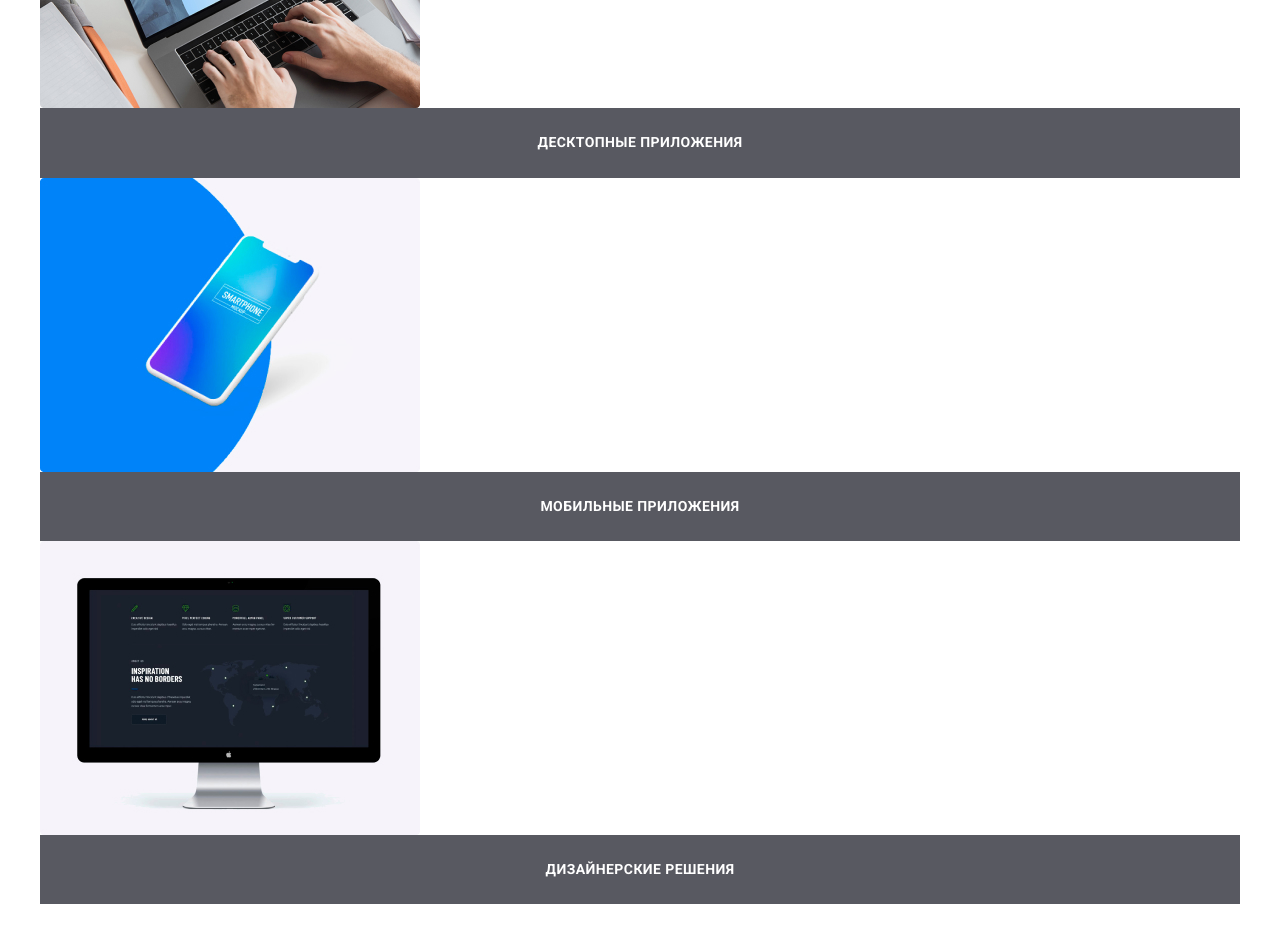
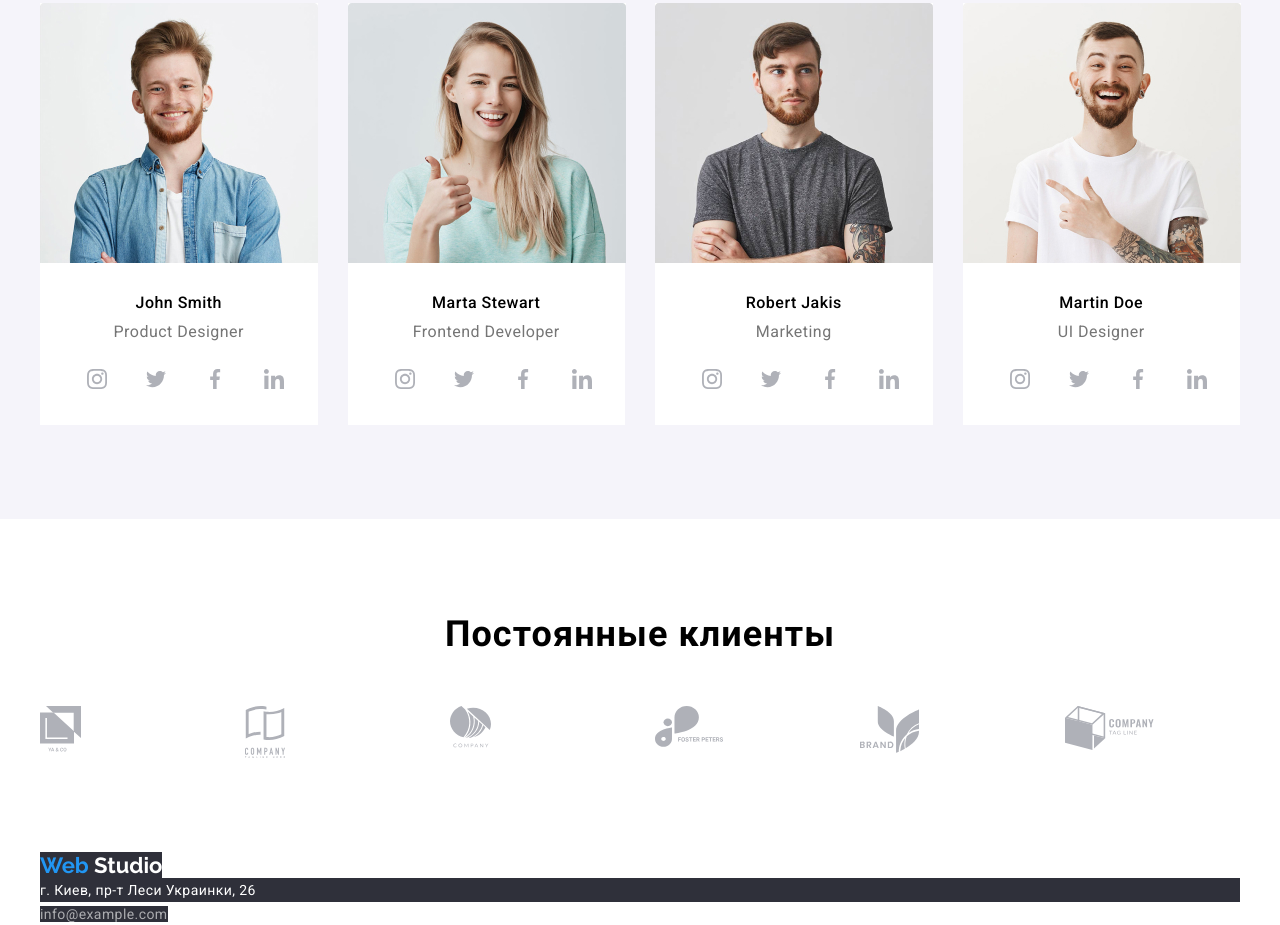
Before and after one commit to reznik-denis/goit-markup-hw-03, a plain HTML site: page index.html in a window 1280 px wide. Shown: the part 1446-2371 px from the top of the page. Drawn offline with nearby package versions, Linux system fonts and the light colour scheme.

Commit message:
Добавляет флекс без футера

```diff
--- a/css/common.css
+++ b/css/common.css
@@ -9,6 +9,7 @@
     --bacground-color: #E5E5E5;
     --bacground-second-color: #F5F4FA;
     --footer-bacground-color: #2F303A;
+    --border-bottom-color: #ECECEC;
 }
 
 body {
@@ -54,8 +55,19 @@ img {
     text-decoration: none;
 }
 
+.header {
+    border-bottom: 1px solid var(--border-bottom-color);
+}
+
+.main-nav {
+    display: flex;
+    align-items: center;
+}
+
 /* Шапка сайта */
 .logo {
+    margin-right: 80px;
+
     color: var(--primary-text-color);
     font-family: 'Raleway', sans-serif;
     font-weight: 700;
@@ -64,10 +76,16 @@ img {
 }
 
 .site-nav {
+    display: flex;
+
     font-weight: 500;
     font-size: 14px;
     line-height: 16px;
     letter-spacing: 0.02em;
+}
+
+.contacts-main {
+    display: flex;
 }
 
 .logo:hover, .logo:focus {
@@ -83,8 +101,16 @@ img {
 }
 
 .site-nav .link {
+    display: block;
+    padding: 32px 5px;
+
     color: var(--primary-text-color);
 }
+
+.site-nav .item:not(:last-child) {
+    margin-right: 40px;
+}
+
 
 .site-nav .link:hover, .site-nav .link:focus {
     color: var(--accent-color);
@@ -98,8 +124,20 @@ img {
     color: var(--primary-text-color);
 }
 
-.site-nav .link-contact {
+.site-nav .contacts-main .link-contact {
+    display: block;
+    padding: 32px 0;
+    margin-left: 10px;
+
     color: var(--text-color);
+}
+
+.site-contacts {
+    margin-left: auto;
+}
+
+.site-nav .contacts-main:not(:last-child) {
+    margin-right: 30px;
 }
 
 .site-nav .link-contact:hover, .site-nav .link-contact:focus {
--- a/css/main.css
+++ b/css/main.css
@@ -35,6 +35,24 @@
     text-align: center;
 }
 
+.advantages {
+    display: flex;
+    flex-wrap: wrap;
+}
+
+.advantages .item {
+    width: calc((100% - 90px) / 4);
+    margin-right: 30px;
+}
+
+.advantages .item:nth-child(4n) {
+    margin-right: 0;
+}
+
+.advantages .item .section-text, .section-subtitle {
+    text-align: left;
+}
+
 .section-title {
     margin-bottom: 50px;
 
@@ -66,6 +84,20 @@
     margin-bottom: 30px;
 }
 
+.doing {
+    display: flex;
+    flex-wrap: wrap;
+}
+
+.doing .item {
+    width: calc((100% - 60px) / 3);
+    margin-right: 30px;
+}
+
+.doing .item:nth-child(3n) {
+    margin-right: 0;
+}
+
 .working {
     padding: 27px 0;
     margin-bottom: 0;
@@ -80,6 +112,8 @@
 }
 
 .comand {
+    margin-bottom: 10px;
+
     font-weight: 500;
     font-size: 16px;
     line-height: 1.2;
@@ -88,8 +122,59 @@
 }
 
 .comand-text {
+    margin-bottom: 16px;
+
     font-size: 16px;
     line-height: 1.2;
     text-align: center;
     letter-spacing: 0.03em;
 }
+
+.our-team {
+    display: flex;
+    flex-wrap: wrap;
+}
+
+.our-team .item {
+    width: calc((100% - 90px) / 4);
+    margin-right: 30px;
+
+    background-color: var(--primary-white-color);
+}
+
+.our-team .item:nth-child(4n) {
+    margin-right: 0;
+}
+
+.img-social {
+    display: flex;
+    padding: 0 36px 24px 35px;
+}
+
+.img-size {
+    padding: 12px;
+}
+
+.img-social .item {
+    justify-content: center;
+}
+
+.section-bacground {
+    background-color: var(--bacground-second-color);
+}
+
+/* .img-customers {
+
+} */
+
+.customers {
+    display: flex;
+}
+
+.customers .item {
+    width: calc((100% - 150px) / 6);
+    margin-right: 30px;
+}
+
+.customers .item:nth-child(6n) {
+    margin-right: 0;
--- a/index.html
+++ b/index.html
@@ -12,32 +12,30 @@
   <body>
     <!-- Шапка сайта -->
     <header class="header">
-      <nav class="container">
+      <nav class="container main-nav">
         <a class="link logo" href="./index.html"><span class="logo-accent">Web</span> Studio</a>
         <ul class="list site-nav">
-          <li>
+          <li class="item">
             <a class="link current" href="./index.html">Студия</a>
           </li>
-          <li>
+          <li class="item">
             <a class="link" href="./portfolio.html">Портфолио</a>
           </li>
-          <li>
+          <li class="item">
             <a class="link" href="#">Контакты</a>
           </li>
         </ul>
-      </nav>
-      <div class="container">
-        <ul class="list site-nav">
-          <li>
+        <ul class="list site-nav site-contacts">
+          <li class="contacts-main">
             <img src="./images/mail.svg" alt="mail" />
             <a  class="link-contact" href="mailto:info@devstudio.com">info@devstudio.com</a>
           </li>
-          <li>
+          <li class="contacts-main">
             <img src="./images/telefone.svg" alt="Telefone" />
             <a class="link-contact" href="tel:+380961111111">+38 096 111 11 11</a>
           </li>
         </ul>
-      </div>
+      </nav>
     </header>
     <main>
       <!-- Герой -->
@@ -51,8 +49,8 @@
       <section class="section no-padding">
         <div class="container">
           <h2 class="section-title">Преимущества</h2>
-          <ul class="list">
-            <li>
+          <ul class="list advantages">
+            <li class="item">
               <a href="#"><img class="img-margin" src="./images/antenna1.svg" alt="Антенна" /></a>
               <h3 class="section-subtitle">Внимание к деталям</h3>
               <p class="section-text">
@@ -60,7 +58,7 @@
                 формированию позиции.
               </p>
             </li>
-            <li>
+            <li class="item">
               <a href="#"><img class="img-margin" src="./images/clock.svg" alt="Часы" /></a>
               <h3 class="section-subtitle">Пунктуальность</h3>
               <p class="section-text">
@@ -68,7 +66,7 @@
                 влечет за собой.
               </p>
             </li>
-            <li>
+            <li class="item">
               <a href="#"><img class="img-margin" src="./images/diagram.svg" alt="Компьютер" /></a>
               <h3 class="section-subtitle">Планирование</h3>
               <p class="section-text">
@@ -76,7 +74,7 @@
                 степени обуславливает.
               </p>
             </li>
-            <li>
+            <li class="item">
               <a href="#"><img class="img-margin" src="./images/astronaut.svg" alt="Астронавт" /></a>
               <h3 class="section-subtitle">Современные технологии</h3>
               <p class="section-text">
@@ -91,16 +89,16 @@
       <section class="section">
         <div class="container">
           <h2 class="section-title">Чем мы занимаемся</h2>
-          <ul class="list">
-            <li>
+          <ul class="list doing">
+            <li class="item">
               <a href="#"><img src="./images/box1.jpg" alt="Десктопные приложения" width="380" height="294" /></a>
               <h3 class="section-subtitle working">Десктопные приложения</h3>
             </li>
-            <li>
+            <li class="item">
               <a href="#"><img src="./images/box2.jpg" alt="Мобильные приложения" width="380" height="294" /></a>
               <h3 class="section-subtitle working">Мобильные приложения</h3>
             </li>
-            <li>
+            <li class="item">
               <a href="#"><img src="./images/box3.jpg" alt="Дизайнерские решения" width="380" height="294" /></a>
               <h3 class="section-subtitle working">Дизайнерские решения</h3>
             </li>
@@ -108,83 +106,83 @@
         </div>
       </section>
       <!-- Наша команда -->
-      <section class="section">
+      <section class="section section-bacground">
         <div class="container">
           <h2 class="section-title">Наша команда</h2>
-          <ul class="list">
-            <li>
+          <ul class="list our-team">
+            <li class="item">
               <img class="img-margin" src="./images/JohnSmith.jpg" alt="John Smith" width="278" height="260"/>
               <h3 class="comand" lang="en">John Smith</h3>
               <p class="comand-text" lang="en">Product Designer</p>
-              <ul class="list">
-                <li>
-                  <a href="https://www.instagram.com/"><img src="./images/instagram.svg" alt="Инстаграм" /></a>
+              <ul class="list img-social">
+                <li class="item">
+                  <a href="https://www.instagram.com/"><img class="img-size" src="./images/instagram.svg" alt="Инстаграм" /></a>
                 </li>
-                <li>
-                  <a href="https://twitter.com/"><img src="./images/twitter.svg" alt="Твиттер" /></a>
+                <li class="item">
+                  <a href="https://twitter.com/"><img class="img-size" src="./images/twitter.svg" alt="Твиттер" /></a>
                 </li>
-                <li>
-                  <a href="https://www.facebook.com/"><img src="./images/facebook.svg" alt="Фейсбук" /></a>
+                <li class="item">
+                  <a href="https://www.facebook.com/"><img class="img-size" src="./images/facebook.svg" alt="Фейсбук" /></a>
                 </li>
-                <li>
-                  <a href="https://www.linkedin.com/"><img src="./images/linkedin.svg" alt="Линкедин" /></a>
+                <li class="item">
+                  <a href="https://www.linkedin.com/"><img class="img-size" src="./images/linkedin.svg" alt="Линкедин" /></a>
                 </li>
               </ul>
             </li>
-            <li>
+            <li class="item">
               <img class="img-margin" src="./images/MartaStewart.jpg" alt="Marta Stewart" width="278" height="260" />
               <h3 class="comand" lang="en">Marta Stewart</h3>
               <p class="comand-text" lang="en">Frontend Developer</p>
-              <ul class="list">
-                <li>
-                  <a href="https://www.instagram.com/"><img src="./images/instagram.svg" alt="Инстаграм" /></a>
+              <ul class="list img-social">
+                <li class="item">
+                  <a href="https://www.instagram.com/"><img class="img-size" src="./images/instagram.svg" alt="Инстаграм" /></a>
                 </li>
-                <li>
-                  <a href="https://twitter.com/"><img src="./images/twitter.svg" alt="Твиттер" /></a>
+                <li class="item">
+                  <a href="https://twitter.com/"><img class="img-size" src="./images/twitter.svg" alt="Твиттер" /></a>
                 </li>
-                <li>
-                  <a href="https://www.facebook.com/"><img src="./images/facebook.svg" alt="Фейсбук" /></a>
+                <li class="item">
+                  <a href="https://www.facebook.com/"><img class="img-size" src="./images/facebook.svg" alt="Фейсбук" /></a>
                 </li>
-                <li>
-                  <a href="https://www.linkedin.com/"><img src="./images/linkedin.svg" alt="Линкедин" /></a>
+                <li class="item">
+                  <a href="https://www.linkedin.com/"><img class="img-size" src="./images/linkedin.svg" alt="Линкедин" /></a>
                 </li>
               </ul>
             </li>
-            <li>
+            <li class="item">
               <img class="img-margin" src="./images/RobertJakis.jpg" alt="Robert Jakis" width="278" height="260" />
               <h3 class="comand" lang="en">Robert Jakis</h3>
               <p class="comand-text" lang="en">Marketing</p>
-              <ul class="list">
-                <li>
-                  <a href="https://www.instagram.com/"><img src="./images/instagram.svg" alt="Инстаграм" /></a>
+              <ul class="list img-social">
+                <li class="item">
+                  <a href="https://www.instagram.com/"><img class="img-size" src="./images/instagram.svg" alt="Инстаграм" /></a>
                 </li>
-                <li>
-                  <a href="https://twitter.com/"><img src="./images/twitter.svg" alt="Твиттер" /></a>
+                <li class="item">
+                  <a href="https://twitter.com/"><img class="img-size" src="./images/twitter.svg" alt="Твиттер" /></a>
                 </li>
-                <li>
-                  <a href="https://www.facebook.com/"><img src="./images/facebook.svg" alt="Фейсбук" /></a>
+                <li class="item">
+                  <a href="https://www.facebook.com/"><img class="img-size" src="./images/facebook.svg" alt="Фейсбук" /></a>
                 </li>
-                <li>
-                  <a href="https://www.linkedin.com/"><img src="./images/linkedin.svg" alt="Линкедин" /></a>
+                <li class="item">
+                  <a href="https://www.linkedin.com/"><img class="img-size" src="./images/linkedin.svg" alt="Линкедин" /></a>
                 </li>
               </ul>
             </li>
-            <li>
+            <li class="item">
               <img class="img-margin" src="./images/MartinDoe.jpg" alt="Martin Doe" width="278" height="260" />
               <h3 class="comand" lang="en">Martin Doe</h3>
               <p class="comand-text" lang="en">UI Designer</p>
-              <ul class="list">
-                <li>
-                  <a href="https://www.instagram.com/"><img src="./images/instagram.svg" alt="Инстаграм" /></a>
+              <ul class="list img-social">
+                <li class="item">
+                  <a href="https://www.instagram.com/"><img class="img-size" src="./images/instagram.svg" alt="Инстаграм" /></a>
                 </li>
-                <li>
-                  <a href="https://twitter.com/"><img src="./images/twitter.svg" alt="Твиттер" /></a>
+                <li class="item">
+                  <a href="https://twitter.com/"><img class="img-size" src="./images/twitter.svg" alt="Твиттер" /></a>
                 </li>
-                <li>
-                  <a href="https://www.facebook.com/"><img src="./images/facebook.svg" alt="Фейсбук" /></a>
+                <li class="item">
+                  <a href="https://www.facebook.com/"><img class="img-size" src="./images/facebook.svg" alt="Фейсбук" /></a>
                 </li>
-                <li>
-                  <a href="https://www.linkedin.com/"><img src="./images/linkedin.svg" alt="Линкедин" /></a>
+                <li class="item">
+                  <a href="https://www.linkedin.com/"><img class="img-size" src="./images/linkedin.svg" alt="Линкедин" /></a>
                 </li>
               </ul>
             </li>
@@ -195,24 +193,24 @@
       <section class="section">
         <div class="container">
           <h2 class="section-title">Постоянные клиенты</h2>
-          <ul class="list">
-            <li>
-              <a href="#"><img src="./images/YACO.svg" alt="YA & CO" /></a>
+          <ul class="list customers">
+            <li class="item">
+              <a href="#"><img class="img-customers" src="./images/YACO.svg" alt="YA & CO" /></a>
             </li>
-            <li>
-              <a href="#"><img src="./images/TaglineHero.svg" alt="Tagline Hero" /></a>
+            <li class="item">
+              <a href="#"><img class="img-customers" src="./images/TaglineHero.svg" alt="Tagline Hero" /></a>
             </li>
-            <li>
-              <a href="#"><img src="./images/COMPANY.svg" alt="COMPANY" /></a>
+            <li class="item">
+              <a href="#"><img class="img-customers" src="./images/COMPANY.svg" alt="COMPANY" /></a>
             </li>
-            <li>
-              <a href="#"><img src="./images/FOSTERPETERS.svg" alt="FOSTER PETERS" /></a>
+            <li class="item">
+              <a href="#"><img class="img-customers" src="./images/FOSTERPETERS.svg" alt="FOSTER PETERS" /></a>
             </li>
-            <li>
-              <a href="#"><img src="./images/BRAND.svg" alt="BRAND" /></a>
+            <li class="item">
+              <a href="#"><img class="img-customers" src="./images/BRAND.svg" alt="BRAND" /></a>
             </li>
-            <li>
-              <a href="#"><img src="./images/COMPANYTAGLINE.svg" alt="COMPANY TAG LIN" /></a>
+            <li class="item">
+              <a href="#"><img class="img-customers" src="./images/COMPANYTAGLINE.svg" alt="COMPANY TAG LIN" /></a>
             </li>
           </ul>
         </div>
```
Also changed, not shown: portfolio.html (+10 -12 lines).
